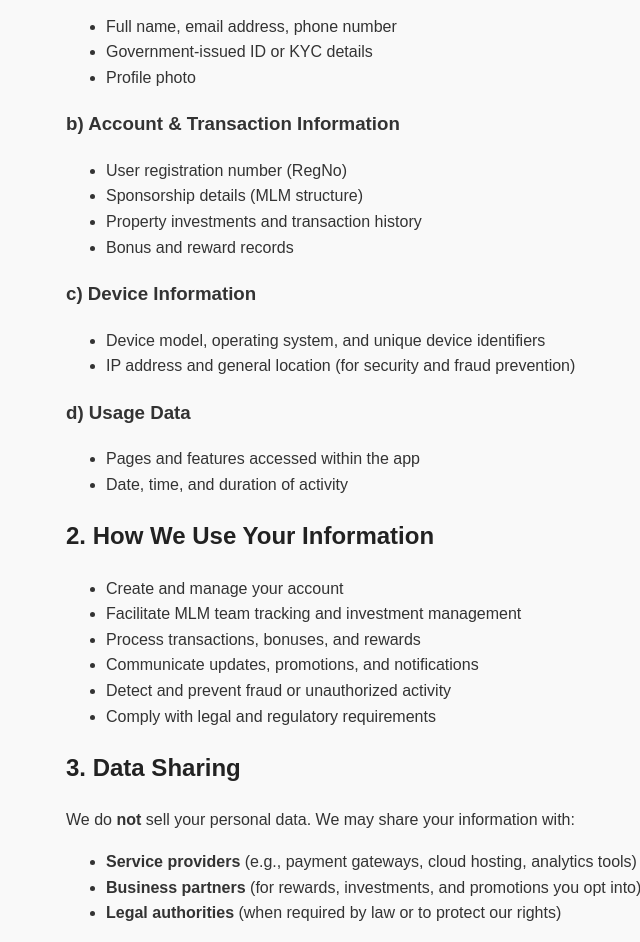
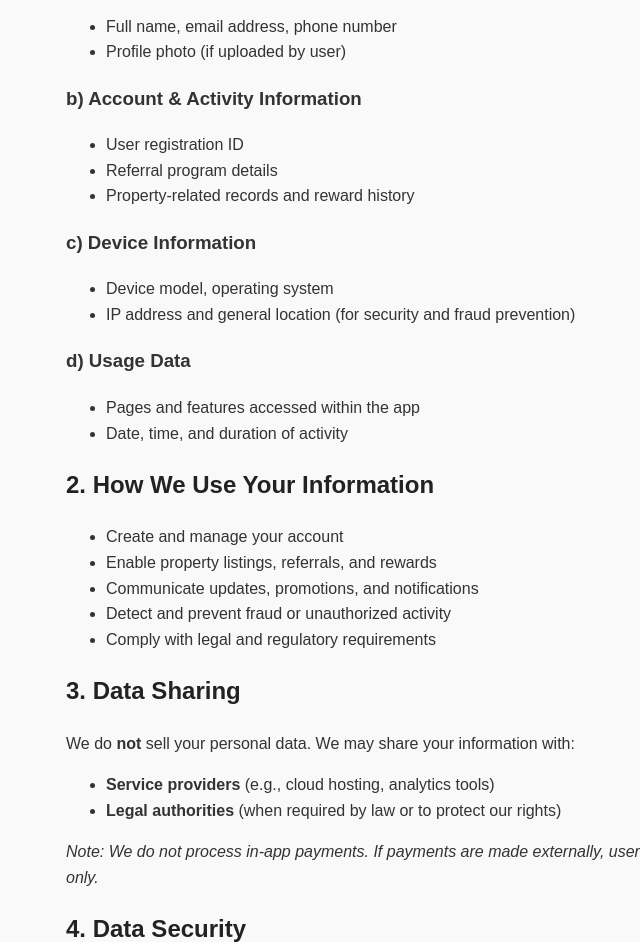
Before and after one commit to Vivek-04022001/sunhil-empire-privacy-policy, a plain HTML site: page index.html in a window 1280 px wide. Shown: the part 360-1302 px from the top of the page, without its empty margins (124-764 px from the left). Drawn offline with Linux system fonts and the light colour scheme.

Commit message:
Update index.html

```diff
--- a/index.html
+++ b/index.html
@@ -21,7 +21,7 @@
 </head>
 <body>
     <h1>Sunhill Empire – Privacy Policy</h1>
-    <p><strong>Effective Date:</strong>14-08-2025</p>
+    <p><strong>Effective Date:</strong> 14-08-2025</p>
 
     <p>Sunhill Empire (“we”, “our”, “us”) respects your privacy and is committed to protecting your personal information. This Privacy Policy explains how we collect, use, store, and share your data when you use our mobile application and related services.</p>
 
@@ -29,21 +29,19 @@
     <h3>a) Personal Information</h3>
     <ul>
         <li>Full name, email address, phone number</li>
-        <li>Government-issued ID or KYC details</li>
-        <li>Profile photo</li>
+        <li>Profile photo (if uploaded by user)</li>
     </ul>
 
-    <h3>b) Account & Transaction Information</h3>
+    <h3>b) Account & Activity Information</h3>
     <ul>
-        <li>User registration number (RegNo)</li>
-        <li>Sponsorship details (MLM structure)</li>
-        <li>Property investments and transaction history</li>
-        <li>Bonus and reward records</li>
+        <li>User registration ID</li>
+        <li>Referral program details</li>
+        <li>Property-related records and reward history</li>
     </ul>
 
     <h3>c) Device Information</h3>
     <ul>
-        <li>Device model, operating system, and unique device identifiers</li>
+        <li>Device model, operating system</li>
         <li>IP address and general location (for security and fraud prevention)</li>
     </ul>
 
@@ -56,8 +54,7 @@
     <h2>2. How We Use Your Information</h2>
     <ul>
         <li>Create and manage your account</li>
-        <li>Facilitate MLM team tracking and investment management</li>
-        <li>Process transactions, bonuses, and rewards</li>
+        <li>Enable property listings, referrals, and rewards</li>
         <li>Communicate updates, promotions, and notifications</li>
         <li>Detect and prevent fraud or unauthorized activity</li>
         <li>Comply with legal and regulatory requirements</li>
@@ -66,10 +63,10 @@
     <h2>3. Data Sharing</h2>
     <p>We do <strong>not</strong> sell your personal data. We may share your information with:</p>
     <ul>
-        <li><strong>Service providers</strong> (e.g., payment gateways, cloud hosting, analytics tools)</li>
-        <li><strong>Business partners</strong> (for rewards, investments, and promotions you opt into)</li>
+        <li><strong>Service providers</strong> (e.g., cloud hosting, analytics tools)</li>
         <li><strong>Legal authorities</strong> (when required by law or to protect our rights)</li>
     </ul>
+    <p><em>Note: We do not process in-app payments. If payments are made externally, users may upload proof for verification purposes only.</em></p>
 
     <h2>4. Data Security</h2>
     <p>We implement reasonable security measures to protect your personal information. However, no method of transmission or storage is completely secure. You use the app at your own risk.</p>
@@ -86,7 +83,7 @@
     </ul>
 
     <h2>7. Third-Party Services</h2>
-    <p>The app may contain links or integrations with third-party services (e.g., Google Sign-In, payment processors). Their privacy practices are governed by their own policies.</p>
+    <p>The app may contain links or integrations with third-party services (e.g., Google Sign-In). Their privacy practices are governed by their own policies.</p>
 
     <h2>8. Children’s Privacy</h2>
     <p>Our services are <strong>not</strong> directed to individuals under the age of 18. We do not knowingly collect personal data from minors.</p>
@@ -99,7 +96,7 @@
     <ul>
         <li><strong>Email:</strong> sunhilempire@gmail.com</li>
         <li><strong>Phone:</strong> +91 9450329241</li>
-        <li><strong>Address:</strong> Sunhil Group, Sector 104 , Noida , UP</li>
+        <li><strong>Address:</strong> Sunhil Group, Sector 104, Noida, UP, India</li>
     </ul>
 </body>
 </html>
```
